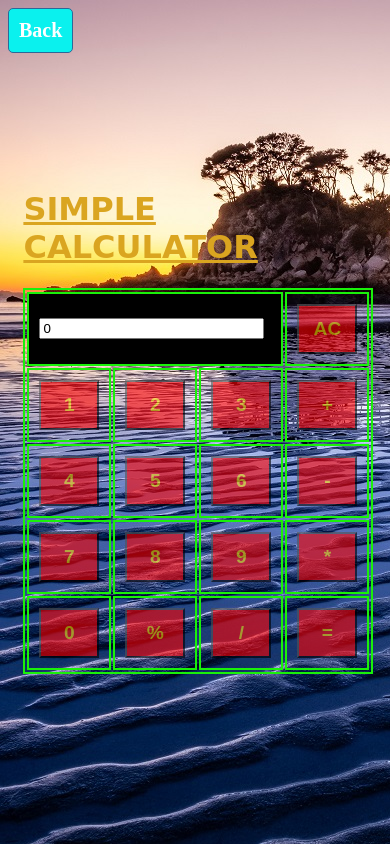
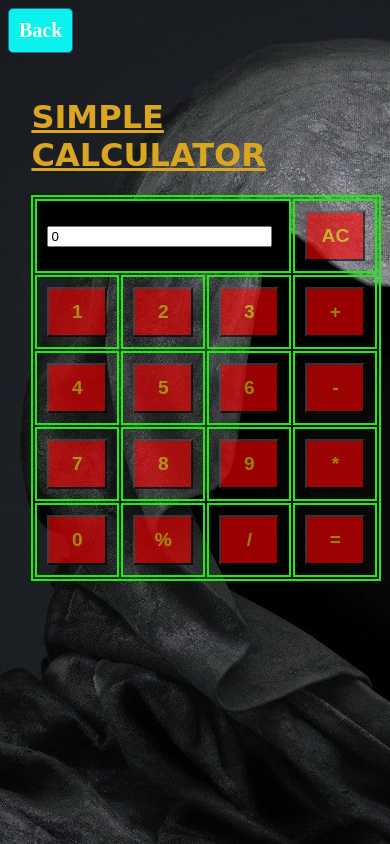
Before and after one commit to sh-Shubham17/calculator, a plain HTML site: page percent-key-calculator.html in a window 390 px wide. Drawn offline with Linux system fonts and the light colour scheme; a web font is replaced by a local one.

Commit message:
Update percent-key-calculator.html

```diff
--- a/percent-key-calculator.html
+++ b/percent-key-calculator.html
@@ -8,7 +8,7 @@
 <link href="https://fonts.googleapis.com/css2?family=Reggae+One&display=swap" rel="stylesheet">
     <style>
         body{
-            background: url(mobile-4th.jpg);
+            background: url(mobile-6th.jpg);
         }
         table{border: 2px solid #1af00a;
         width : 40%;
@@ -32,8 +32,7 @@
         .block{
             position: absolute;
             color: goldenrod;
-            top: 20%;
-            left: 6%;
+            padding: 6%;
 
         }
         h1{
```
